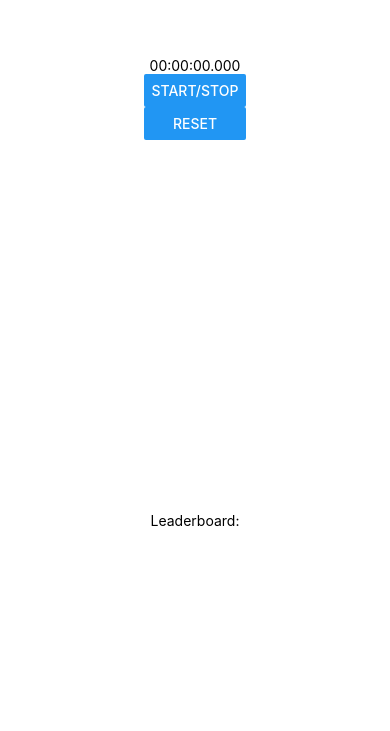
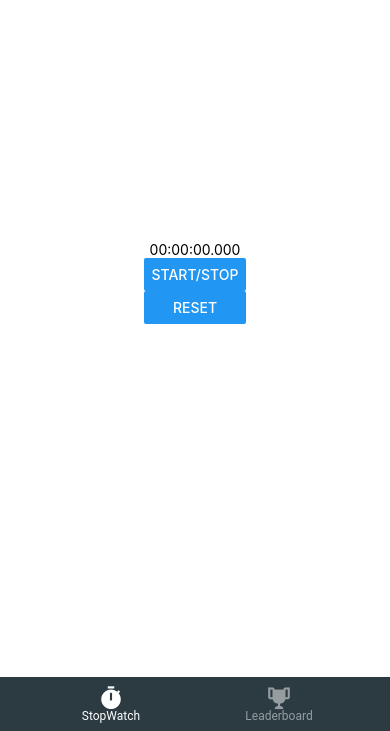
Before and after one commit to awconnect/ClikStop, a React Native app: screen /StopWatch in a window 390 px wide. Shown: the part 113-844 px from the top of the page. Built offline with nearby package versions, Linux system fonts and the light colour scheme.

Commit message:
Added basic navigation footer

```diff
--- a/App.js
+++ b/App.js
@@ -1,9 +1,11 @@
 import { StatusBar } from 'expo-status-bar';
 import React, { useEffect, useState, useReducer, useContext } from 'react';
 import { Button, StyleSheet, Text, View } from 'react-native';
-
 // import StopWatch  from './StopWatch';
 // import Leaderboard from './Leaderboard';
+import { NavigationContainer } from '@react-navigation/native';
+import { createMaterialBottomTabNavigator } from '@react-navigation/material-bottom-tabs';
+import { MaterialCommunityIcons } from '@expo/vector-icons';
 
 
 export const AppContext = React.createContext();
@@ -11,7 +13,7 @@ export const AppContext = React.createContext();
 const Leaderboard = () => {
   const {state, dispatch} = useContext(AppContext);
   return (
-      <View>
+      <View style={{ flex: 1, justifyContent: 'center', alignItems: 'center' }}>
           <Text>Leaderboard:</Text>
           {
           state.topTimes.map((topTime) => (
@@ -37,7 +39,6 @@ function StopWatch() {
   let defTime = new Date();
   const [time, setTime] = useState(new Date(defTime - defTime));
   const [startTime, setStartTime] = useState(null);
-  //const [topTimes, setTopTimes] = useState([]);
 
   useEffect(() => {
     let interval = null;
@@ -52,8 +53,7 @@ function StopWatch() {
     } else if (!started && isFirst) {
       if (state.topTimes === [] || ((state.topTimes.length < 5) && !(state.topTimes.includes(time.getTime())) ) ) {
         changeTopTimesValue([...state.topTimes, time.getTime()].sort());
-        //setTopTimes([...topTimes, time.getTime()].sort());
-        // setTopTimes(time);
+
       }
       else {
         let arr = state.topTimes;
@@ -62,11 +62,7 @@ function StopWatch() {
           arr.sort();
           changeTopTimesValue(arr);
         }
-        // setTopTimes(time<topTimes[4] ? [...topTimes, time].sort()[:5] : topTimes);
 
-        // if (topTimes > time) {
-        //    setTopTime(time);
-        // }
       }
       clearInterval(interval);
     }
@@ -93,67 +89,58 @@ function StopWatch() {
     }
   }
 
-  // if(state.topTimes === []) {
-  //   if (!started) {
-  //     return (
-  //       <View style={styles.container}>
-  //         <View>
-  //           <Text>{getTimeIncrements(time)}</Text>
-  //         </View>
-
-  //         <Button title='Start' onPress={isStarted}/>
-  //         <Button title='Reset' onPress={reset}/>
-  //       </View>
-  //     );
-  //   } else {
-  //     return (
-  //       <View style={styles.container}>
-  //         <View>
-  //           <Text>{getTimeIncrements(time)}</Text>
-  //         </View>
-
-  //         <Button title='Stop' onPress={isStarted}/>
-  //         <Button title='Reset' onPress={reset}/>
-  //       </View>
-  //     );
-  //   }
-  // }
-
-  // if (!started) {
   return (
     <View style={styles.container}>
       <View>
         <Text>{getTimeIncrements(time)}</Text>
-
       </View>
 
       <View>
-          {/* <Text> Best Time: {getTimeIncrements(topTimes)} </Text> */}
         <Button title='Start/Stop' onPress={isStarted}/>
         <Button title='Reset' onPress={reset}/>
       </View>
     </View>
   );
-  // }
-  // else {
-  //   return (
-  //     <View style={styles.container}>
-  //       <View>
-  //         <Text>{getTimeIncrements(time)}</Text>
-  //       </View>
-
-  //       <View>
-  //         {/* <Text> Best Time: {getTimeIncrements(topTime)} </Text> */}
-  //         <Button title='Stop' onPress={isStarted}/>
-  //         <Button title='Reset' onPress={reset}/>
-  //       </View>
-  //     </View>
-  //   );
-  // }
 }
 
 
+const Tab = createMaterialBottomTabNavigator();
 
+function MyTabs() {
+  return (
+    <Tab.Navigator
+      initialRouteName="StopWatch"
+      activeColor="white"
+      labelStyle={{ fontSize: 12 }}
+      // style={{ backgroundColor: '#08457e' }}
+      barStyle= {{
+        //  height : 75,
+         backgroundColor: '#2c3b42'
+        }}
+    >
+      <Tab.Screen
+        name="StopWatch"
+        component={StopWatch}
+        options={{
+          tabBarLabel: 'StopWatch',
+          tabBarIcon: ({ color }) => (
+            <MaterialCommunityIcons name="timer" color={color} size={26} />
+          ),
+        }}
+      />
+      <Tab.Screen
+        name="Leaderboard"
+        component={Leaderboard}
+        options={{
+          tabBarLabel: 'Leaderboard',
+          tabBarIcon: ({ color }) => (
+            <MaterialCommunityIcons name="trophy" color={color} size={26} />
+          ),
+        }}
+      />
+    </Tab.Navigator>
+  );
+}
 
 
 
@@ -196,12 +183,15 @@ export default function App() {
 
  return (
   <AppContext.Provider value={{ state, dispatch }}>
-    <View style={styles.container}>
+    {/* <View style={styles.container}>
         <StopWatch />
         <View style={styles.container}>
           <Leaderboard />
         </View>
-    </View>
+    </View> */}
+    <NavigationContainer>
+      <MyTabs />
+    </NavigationContainer>
   </AppContext.Provider>
 
  );
--- a/package.json
+++ b/package.json
@@ -10,11 +10,14 @@
     "eject": "expo eject"
   },
   "dependencies": {
+    "@react-navigation/material-bottom-tabs": "^6.0.9",
     "expo": "~44.0.0",
     "expo-status-bar": "~1.2.0",
     "react": "17.0.1",
     "react-dom": "17.0.1",
     "react-native": "0.64.3",
+    "react-native-paper": "^4.11.1",
+    "react-native-vector-icons": "^9.0.0",
     "react-native-web": "0.17.1"
   },
   "devDependencies": {
```
Also changed, not shown: 1 other file (tests, documents, lock files or other folders). Lines whose indentation alone changed are shown as unchanged.
